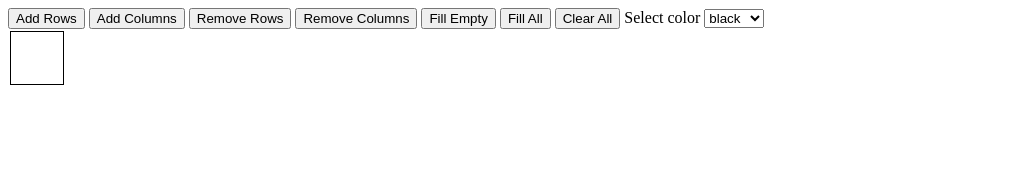
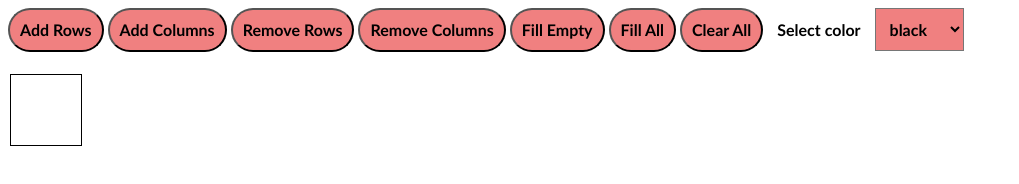
Before and after one commit to mniloy1123/assignment5, a plain HTML site: page index.html in a window 1280 px wide. Shown: the whole page, without its empty margins (0-1019 px from the left). Drawn offline with Linux system fonts and the light colour scheme.

Commit message:
added CSS! yippie!

```diff
--- a/styles.css
+++ b/styles.css
@@ -1,6 +1,62 @@
 td {
+  padding: 10px;
   width: 50px;
   height: 50px;
   border: 1px solid black;
   background-color: white;
 }
+
+button {
+  margin-bottom: 20px;
+  align-items: center;
+  background-color: lightcoral;
+  border: 1px solid 10;
+  border-radius: 30px;
+  padding: 10px;
+  box-shadow: rgba(0, 0, 0, 0.02);
+  box-sizing: border-box;
+  color: black;
+  display: inline-flex;
+  font-size: 16px;
+  font-family:'Trebuchet MS', 'Lucida Sans Unicode', 'Lucida Grande', 'Lucida Sans', Arial, sans-serif;
+  justify-content: center;
+  font-weight: 600;
+  width: auto;
+  line-height: 1.25;
+}
+
+select {
+  margin-bottom: 20px;
+  align-items: center;
+  background-color: lightcoral;
+  border: 1px solid 10;
+
+  padding: 10px;
+  box-shadow: rgba(0, 0, 0, 0.02);
+  box-sizing: border-box;
+  color: black;
+  display: inline-flex;
+  font-size: 16px;
+  font-family:'Trebuchet MS', 'Lucida Sans Unicode', 'Lucida Grande', 'Lucida Sans', Arial, sans-serif;
+  justify-content: center;
+  font-weight: 600;
+  width: auto;
+  line-height: 1.25;
+}
+
+label {
+    margin-bottom: 20px;
+    align-items: center;
+    border: 1px solid 10;
+    padding: 10px;
+    box-shadow: rgba(0, 0, 0, 0.02);
+    box-sizing: border-box;
+    color: black;
+    display: inline-flex;
+    font-size: 16px;
+    font-family:'Trebuchet MS', 'Lucida Sans Unicode', 'Lucida Grande', 'Lucida Sans', Arial, sans-serif;
+    justify-content: center;
+    font-weight: 600;
+    width: auto;
+    line-height: 1.25;
+  }
```
